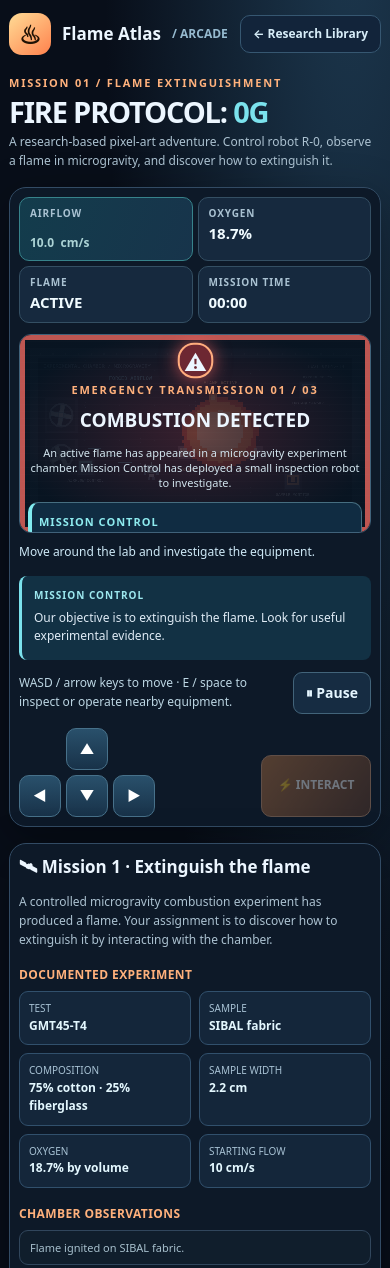
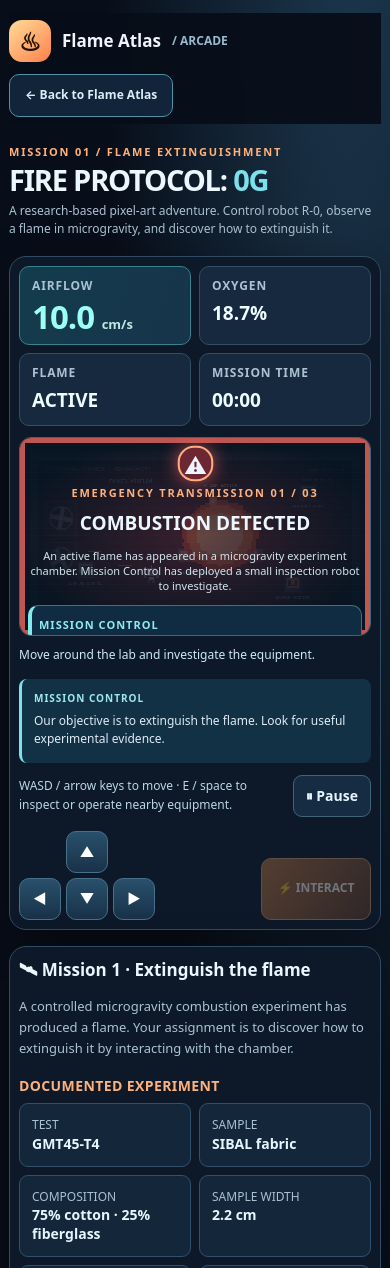
Before and after one commit to Galacticlau/NasaChallenge, a plain HTML site: page fire-protocol.html in a window 390 px wide. Shown: the top 1268 px of the page. Drawn offline with Linux system fonts and the light colour scheme.

Commit message:
Fix final mission button navigation; enlarge airflow and science data; add persistent Back to Flame Atlas link

```diff
--- a/fire-protocol.html
+++ b/fire-protocol.html
@@ -95,13 +95,41 @@ dialog p{font-size:13px;color:#d1e3ed;line-height:1.67}
 @media(max-width:1000px){.layout{grid-template-columns:1fr}.science-data{grid-template-columns:repeat(4,1fr)}}
 @media(max-width:640px){.wrap{padding:13px 9px 34px}.panel{padding:9px}.hud{grid-template-columns:repeat(2,1fr);gap:5px}.readout.air strong{font-size:25px}.science-data{grid-template-columns:repeat(2,1fr)}.cover{padding:8px;align-items:flex-start}.cover .inner{margin:auto}.cover h2{font-size:19px}.cover p{font-size:11px;line-height:1.35}.alarm .symbol{width:35px;height:35px;font-size:22px;margin-bottom:4px}.radio{padding:7px;margin:7px 0}.dpad{grid-template:repeat(2,42px)/repeat(3,42px)}.interact{height:62px;min-width:110px;max-width:144px;font-size:12px}.lead{font-size:12px}}
 @media(prefers-reduced-motion:reduce){.alarm:before,.alarm .symbol{animation:none}.progress-track span{transition:none}}
+
+/* Navigation and legibility improvements: the #airflow span must inherit the numeric size. */
+.top{position:sticky;top:0;z-index:10;padding:8px 0;background:#080e19f2;backdrop-filter:blur(10px)}
+.back{font-size:14px;padding:11px 15px;border-color:#5091a7}
+.hud{grid-template-columns:minmax(0,1.7fr) repeat(3,minmax(0,1fr));gap:11px}
+.readout{padding:13px 14px}
+.readout small{font-size:12px;letter-spacing:.9px;margin-bottom:3px}
+.readout strong{font-size:clamp(19px,2.1vw,25px)}
+.readout.air strong{font-size:clamp(46px,5.7vw,70px);line-height:1.08;letter-spacing:-1px}
+.readout.air strong #airflow{font-size:inherit;color:#9cfff4}
+.readout.air strong span:not(#airflow){font-size:18px;color:#bde8e4;letter-spacing:normal}
+.sidebar h3{font-size:14px}
+.sidebar p,.sidebar li{font-size:13px}
+.fact{padding:12px}
+.fact small{font-size:12px}
+.fact strong{font-size:15px;line-height:1.35}
+.back-to-atlas{border:1px solid #44758d;border-radius:10px;padding:9px 11px;text-decoration:none;color:#bcefff;font-weight:700;font-size:12px}
+@media(max-width:640px){
+  .hud{grid-template-columns:repeat(2,minmax(0,1fr));gap:8px}
+  .readout{padding:10px 12px}
+  .readout strong{font-size:19px}
+  .readout.air strong{font-size:clamp(33px,8vw,46px)}
+  .readout.air strong span:not(#airflow){font-size:13px}
+  .science-data{grid-template-columns:1fr 1fr}
+  .fact strong{font-size:14px}
+  .top{padding:7px 0}
+  .back{font-size:12px}
+}
 </style>
 </head>
 <body>
 <div class="wrap">
 <header class="top">
   <a class="brand" href="index.html"><span class="mark">♨</span>Flame Atlas <span style="color:#96bacf;font-size:12px">/ ARCADE</span></a>
-  <a class="back" href="index.html#biblioteca">← Research Library</a>
+  <a class="back" href="index.html#inicio">← Back to Flame Atlas</a>
 </header>
 <div class="eyebrow" id="missionLabel">Mission 01 / Flame Extinguishment</div>
 <h1>FIRE PROTOCOL: <span>0G</span></h1>
@@ -175,7 +203,7 @@ dialog p{font-size:13px;color:#d1e3ed;line-height:1.67}
     <div class="stage-note">Research reference: <a target="_blank" rel="noopener noreferrer" href="https://ntrs.nasa.gov/api/citations/20210011385/downloads/TM-20210011385.pdf">NASA BASS-II Summary Report (2021), Table 7.1 and Figures 7.5–7.6</a>.</div>
   </aside>
 </div>
-<footer>Flame Atlas is an independent educational project, not an official NASA game. Based on published BASS-II experimental results. <a href="index.html#biblioteca">Return to the research catalog</a>.</footer>
+<footer>Flame Atlas is an independent educational project, not an official NASA game. Based on published BASS-II experimental results. <a href="index.html#inicio">← Back to Flame Atlas</a>.</footer>
 </div>
 <dialog id="missionReport" aria-labelledby="reportTitle">
   <span class="pill" id="reportTag">SCIENTIFIC FINDING · NASA BASS-II</span>
@@ -185,6 +213,7 @@ dialog p{font-size:13px;color:#d1e3ed;line-height:1.67}
   <div class="dialog-actions">
     <button class="primary" id="nextMission">▶ INVESTIGATE THE CAUSE</button>
     <button class="secondary" id="replay">↻ REPLAY</button>
+    <a href="index.html#inicio" class="back-to-atlas">← Back to Flame Atlas</a>
     <a target="_blank" rel="noopener noreferrer" href="https://ntrs.nasa.gov/api/citations/20210011385/downloads/TM-20210011385.pdf">Read NASA's report ↗</a>
   </div>
 </dialog>
@@ -355,8 +384,8 @@ dialog p{font-size:13px;color:#d1e3ed;line-height:1.67}
     $("reportTag").textContent=isFirst?"RESEARCH FINDING · BASS-II / GMT45-T4":"FINAL REPORT · MISSION 02";
     $("reportTitle").textContent=title;$("reportIntro").textContent=message;
     $("reportBody").innerHTML=body;
-    $("nextMission").textContent=isFirst?"▶ BEGIN MISSION 2":"✓ MISSIONS COMPLETE";
-    $("nextMission").disabled=!isFirst;
+    $("nextMission").textContent=isFirst?"▶ BEGIN MISSION 2":"← BACK TO FLAME ATLAS";
+    $("nextMission").disabled=false;
     $("replay").textContent=isFirst?"↻ REPLAY MISSION 1":"↻ REPLAY MISSION 2";
     updateHUD();
     report.showModal();
@@ -533,7 +562,10 @@ dialog p{font-size:13px;color:#d1e3ed;line-height:1.67}
   $("interact").addEventListener("click",interact);
   $("pauseButton").addEventListener("click",togglePause);
   $("resume").addEventListener("click",togglePause);
-  $("nextMission").addEventListener("click",()=>{if(level===1)resetLevel(2);});
+  $("nextMission").addEventListener("click",()=>{
+    if(level===1){resetLevel(2);}
+    else{window.location.assign("index.html#inicio");}
+  });
   $("replay").addEventListener("click",()=>resetLevel(level));
   $("analysisClose").addEventListener("click",()=>analysis.close());
   document.querySelectorAll("[data-answer]").forEach(button=>button.addEventListener("click",()=>{
```
